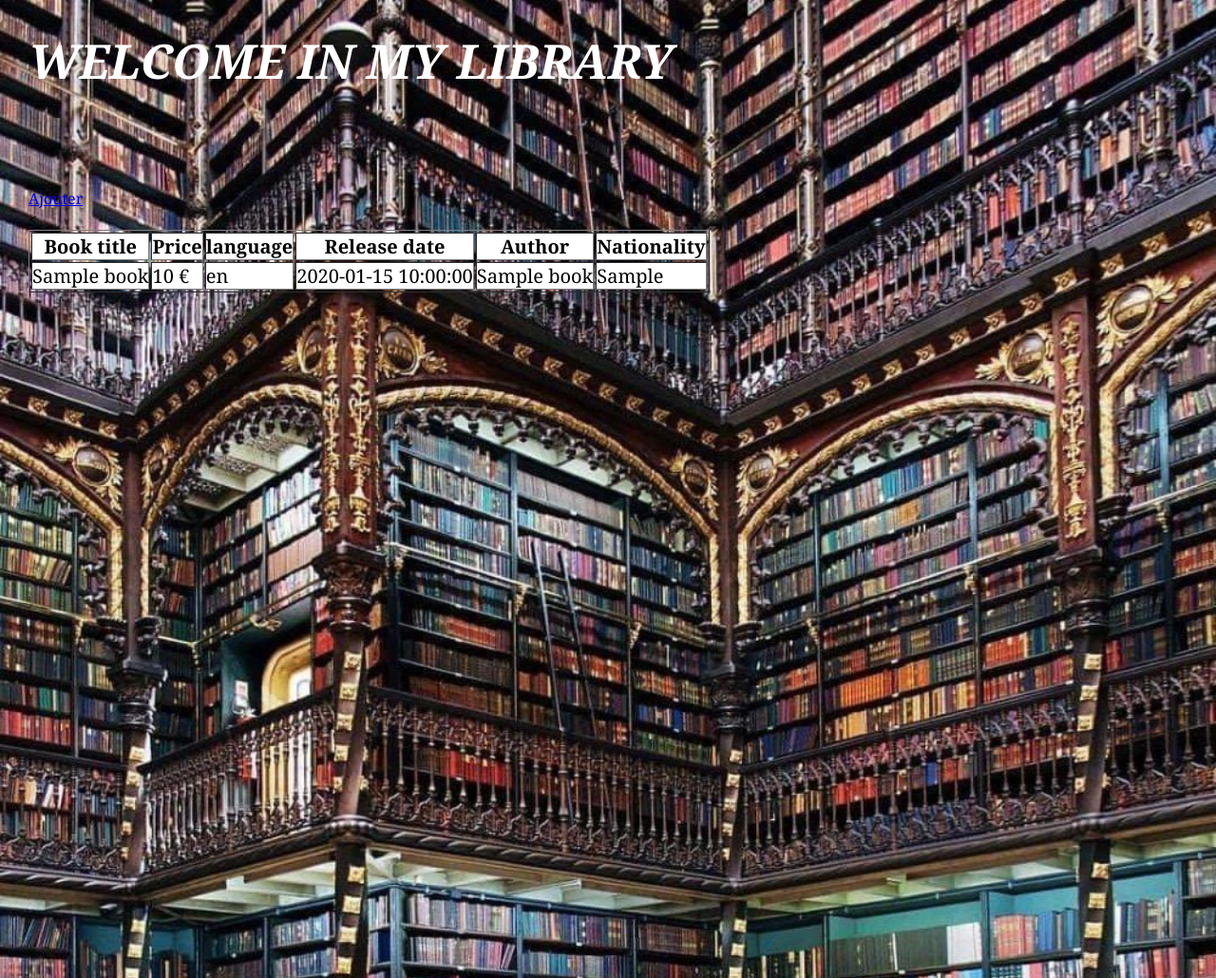
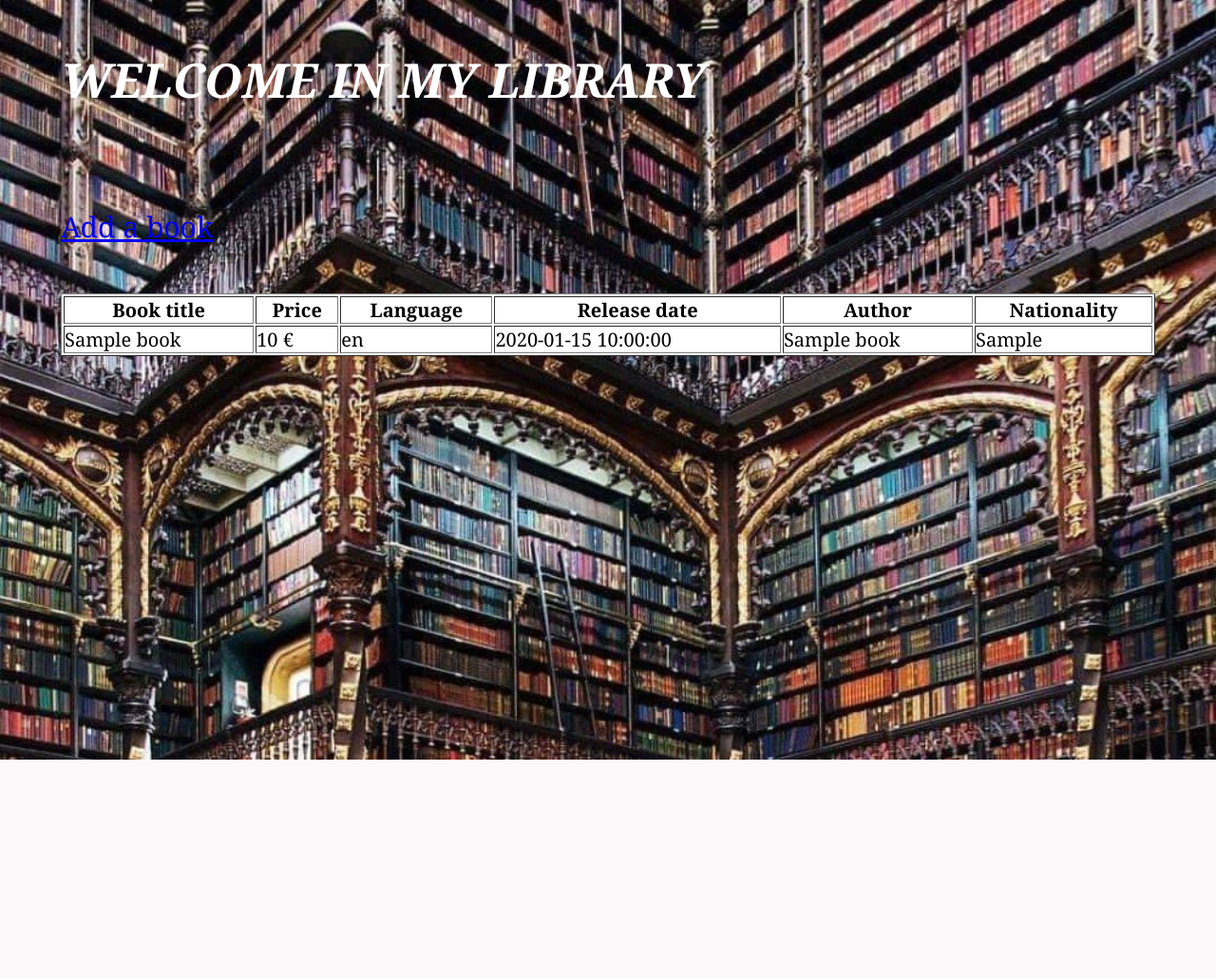
Before and after one commit to MisterKeyboard/MYLIBRARY, a PHP site: page / in a window 1280 px wide; the page is wider, and only the part inside the window is pictured. Shown: that part at 95% size. After the commit the page ends 800 px from the top of that part, so only its background shows below. Run offline with PHP 8.4, Linux system fonts and the light colour scheme; tables that the repository leaves empty or names only in its code hold one stand-in row (values such as "Sample post").

Commit message:
choix auteur

```diff
--- a/CSS/style.css
+++ b/CSS/style.css
@@ -1,10 +1,7 @@
 
 body{
     font-family: Georgia, 'Times New Roman', Times, serif;
-    width: 100%;
-    height: 1000px;
     background: url('../img/Bibliothèque-nationale-de-Rio-de-Janeiro-Brésil-0.jpg');
-    background-repeat: no-repeat;
     background-size: cover;
 }
 
@@ -16,19 +13,33 @@ body{
 }
 
 
-.welcome{
-margin: 30px;
-}
 
 h1{
     width: 100%;
+    margin-top: 50px;
+    margin-left: 5%;
     color: white;
     font-size: 50px;
     font-style: italic;
     margin-bottom: 100px;
 }
 
-td , th{
+table{
     background-color: white;
     font-size: 20px;
+    width: 90%;
+    margin-top: 50px;
+    margin-right: auto;
+    margin-left: auto;
 }
+
+
+a{
+
+    margin-left: 5%;
+    font-size: 30px;
+}
+
+.center{
+text-align: center;
+}
--- a/index.php
+++ b/index.php
@@ -17,22 +17,23 @@
         <div class="welcome">
             <h1>WELCOME IN MY LIBRARY</h1>
 
+            <a href="add.php">Add a book<a>
+
             <table border = "1px" >
                 <tr>
                     <th>Book title</th>
                     <th>Price</th>
-                    <th>language</th>
+                    <th>Language</th>
                     <th>Release date</th>
                     <th>Author</th>
                     <th>Nationality</th>
                 </tr>
 
-                <a href="add.php">Ajouter<a>
 
-                    <aside id="modal1">
-                        <
+
 
 </body>
+
 
 </html>
 
```
Also changed, not shown: add.php (+33 -10 lines), CSS/style2.css (added).
